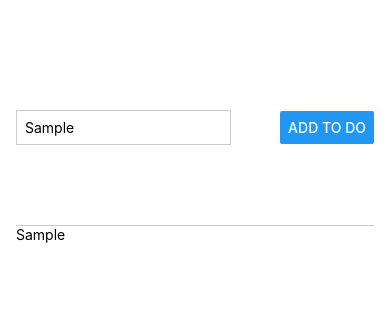
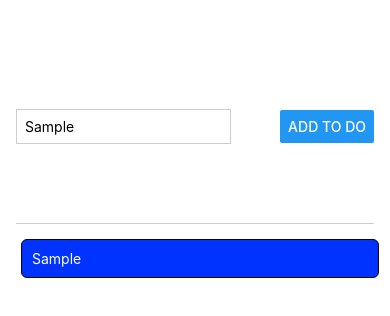
Before and after one commit to gamerfoxx/React-Native-2, a React Native app: screen / in a window 390 px wide. Both pictures are taken after typing "Sample" into the empty fields and a click on the button "ADD TO DO". Shown: the top 316 px of the page. Built offline with nearby package versions, Linux system fonts and the light colour scheme.

Commit message:
add cross platform styles

```diff
--- a/App.js
+++ b/App.js
@@ -32,7 +32,13 @@ export default function App() {
 			</View>
 			<View style={styles.toDoContainer}>
 				{appLvLToDo.map((element) => {
-					return <Text key={element}>{element}</Text>;
+					return (
+						<View
+							style={styles.toDoListItem}
+							key={element}>
+							<Text style={styles.toDoListItemText}>{element}</Text>
+						</View>
+					);
 				})}
 			</View>
 		</View>
@@ -40,7 +46,15 @@ export default function App() {
 }
 
 //not all CSS styles exist in react native
+
 //Flexbox enabled by default
+
+//styles do not cascade
+
+//container styles should be applied at the View level
+//text styles should be added at the Text level
+//This is to ensure cross platform consistency
+
 const styles = StyleSheet.create({
 	appContainer: {
 		paddingTop: 50,
@@ -55,6 +69,7 @@ const styles = StyleSheet.create({
 		paddingBottom: 20,
 		borderBottomWidth: 1,
 		borderColor: '#ccc',
+		marginBottom: 10,
 	},
 	textInput: {
 		borderWidth: 1,
@@ -66,4 +81,15 @@ const styles = StyleSheet.create({
 	toDoContainer: {
 		flex: 4,
 	},
+	toDoListItem: {
+		width: '100%',
+		margin: 5,
+		borderRadius: 6,
+		borderWidth: 1,
+		padding: 10,
+		backgroundColor: '#03F',
+	},
+	toDoListItemText: {
+		color: '#fff',
+	},
 });
```
